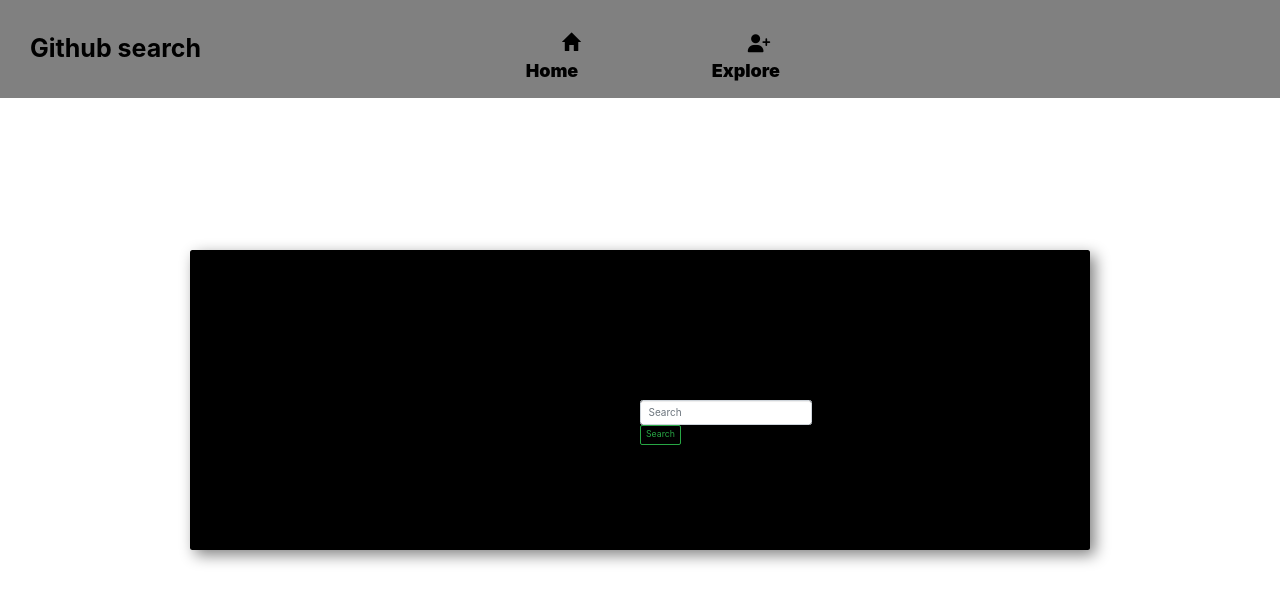
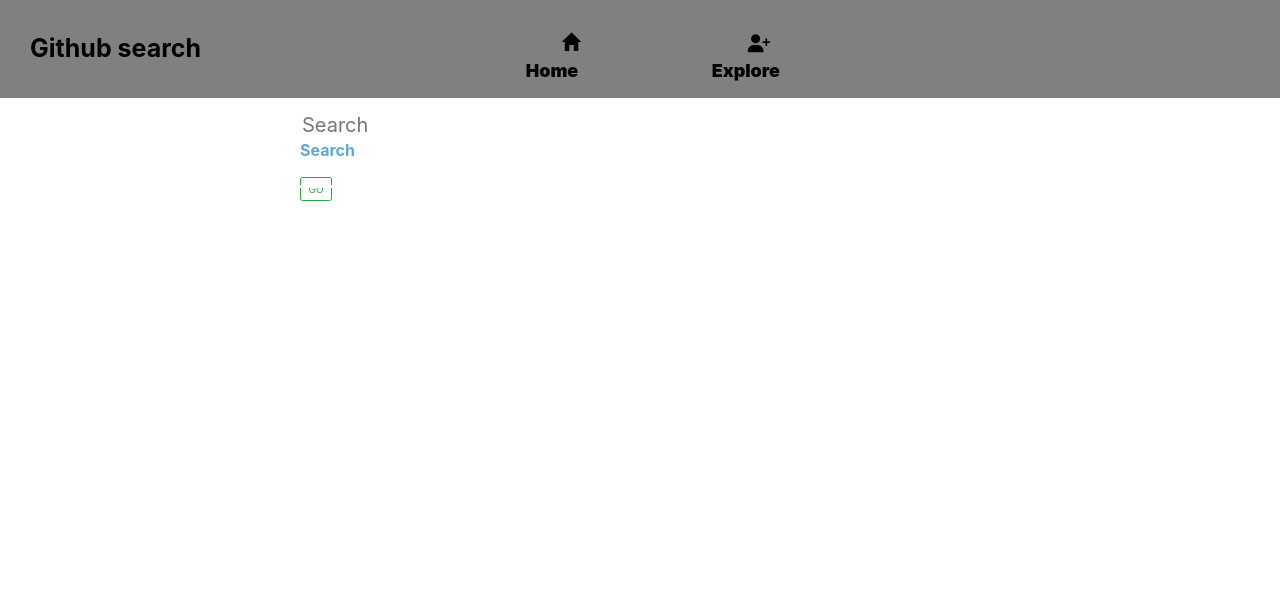
Before and after one commit to TERRYYYY/Github-search, an Angular app: page /repo in a window 1280 px wide. Shown: the top 602 px of the page. Built offline with nearby package versions, Linux system fonts and the light colour scheme.

Commit message:
adjustment to allow the github username and repo to display

```diff
--- a/src/app/classes/repository.ts
+++ b/src/app/classes/repository.ts
@@ -1,5 +1,5 @@
 export class Repository {
-    constructor(public name: string, public description: string, public language: string) {
+    constructor(public name: string, public description: string, public language: string, public link:string) {
 
     }
 
--- a/src/app/github/github.component.html
+++ b/src/app/github/github.component.html
@@ -10,11 +10,51 @@
 
 
 
+
+
+
 <app-user-search (searchUser)="searchUserName($event)"></app-user-search>
 
-    <p>{{user.name}} </p>
-    <p>{{user.followers}} </p>
-    <p>{{user.public_repo}}</p>
+<div class="ROW">
+    <div class="col-md-6">
+        <div class="card">
+            <div class="card-header">
+               Name: {{user.name}}
+            </div>
+            <div class="card-body">
+               Bio: {{user.bio}}
+                <br>
+                Location:{{user.location}}
+                <br>
+                Followers: {{user.followers}}
+                <br>
+                Following:{{user.following}}
+
+            </div>
+        </div>
+    </div>
+
+    <div class="col-md-6">
+        <div class="card">
+            <div class="col-md-6">
+               <div class="card-header">
+                   Language{{myRepo.language}}
+               </div>
+               <div class="card-body">
+                   {{myRepo.name}}
+                   <br>
+                   {{myRepo.description}}
+               </div>
+
+            </div>
+        </div>
+    </div>
+</div>
+
+<!-- <p class="card-text">Name: {{user.name}}</p>
+<p class="card-text">Followers: {{user.followers}}</p>
+<p class="card-text">Following: {{user.following}}</p>
+<p class="card-text">Public repos: {{user.public_repo}}</p> -->
 
  <!-- <div class="card">
 
--- a/src/app/repo-search/repo-search.component.css
+++ b/src/app/repo-search/repo-search.component.css
@@ -1,9 +1,13 @@
-header{
+
      /* background-image: linear-gradient(90deg,yellow,cyan,green); */
-    padding: 270px;
+     .card{
+         width: 300px;
+         height: 200px;
+         margin-top: 30px;
+         margin-left: 20px;
+     }
 
-}
-.card{
+/* .card{
      position: absolute;
     top: 50%;
     left: 50%;
@@ -12,12 +16,12 @@
     height: 300px;
     /* margin-top: 10px;
     margin-left: 140px; */
-    box-shadow: 5px 5px 15px gray;
+    /* box-shadow: 5px 5px 15px gray;
     color: black;
     background-color: black;
 
-}
-.search-box{
+} */
+/* .search-box{
     position: absolute;
     top: 50%;
     left: 50%;
@@ -31,7 +35,7 @@
     border-radius: 50px;
     padding: 0px 10px;
 
-}
+} */
 
 /* .card-body{
     border: 1px solid black;
--- a/src/app/repo-search/repo-search.component.html
+++ b/src/app/repo-search/repo-search.component.html
@@ -1,30 +1,47 @@
 <header>
-<div id="repo-search">
+<!-- <div id="repo-search">
     <div class="card">
         <div class="card-body">
-            <div class="search-box">
+            <div class="search-box"> -->
                 <app-user-search (searchUser)="searchRepo($event)"></app-user-search>
 
                 <!-- <input type="text" name="box" placeholder="Enter Repository..." > -->
 
 
-            </div>
+            <!-- </div> -->
 
+         <!-- </div> -->
+         <div class="row">
+             <div class="col-md-6" *ngFor="let myRepo of myRepos">
+                 <div class="col-md-6">
+                 <div class="card">
+                     <div class="card-header">
+                         Language: {{myRepo.language}}
+                     </div>
+                     <div class="card-body">
+                         {{myRepo.name}}
+                         <br>
+                         {{myRepo.description}}
+                         <br>
+                         {{myRepo.link}}
+                     </div>
+                 </div>
+                 </div>
+
+             </div>
          </div>
-        <div class="col-md-4" *ngFor="let myRepo of myRepos">`
+        <!-- <div class="col-md-4" *ngFor="let myRepo of myRepos">`
             <div class="card text-white bg-dark mb-3" style="max-width: 40rem; height: 20rem;">
                 <div class="card-header">{{myRepo.language}}</div>
                 <div class="card-body">
                     <h5 class="card-title" appHighlight>{{myRepo.name}}</h5>
                     <p class="card-text">{{myRepo.description}}</p>
-                </div>
-            </div>
-
-        </div>
+                </div> -->
 
 
+            <!-- </div> -->
 
-
+        <!-- </div>
     </div>
-</div>
-</header>
+</div> -->
+<!-- </header> -->
--- a/src/app/repo-search/repo-search.component.ts
+++ b/src/app/repo-search/repo-search.component.ts
@@ -12,8 +12,8 @@
 
   constructor(private apiRepo:GithubRepoService) { }
 
-  searchRepo(userlogin) {
-    this.apiRepo.githubRepo(userlogin).subscribe(data => {
+  searchRepo(username) {
+    this.apiRepo.githubRepo(username).subscribe(data => {
       this.myRepos = data
 
     })
--- a/src/app/services/github-repo.service.ts
+++ b/src/app/services/github-repo.service.ts
@@ -11,7 +11,7 @@
   constructor(private http: HttpClient) { }
 
   githubRepo(username):Observable<Repository[]>{
-    return this.http.get<Repository[]>("https://api.github.com/users/" + username + "/repo" + environment.apiKey)
+    return this.http.get<Repository[]>("https://api.github.com/users/" + username + "/repos" + environment.apiKey)
   }
 
 }
--- a/src/app/user-search/user-search.component.css
+++ b/src/app/user-search/user-search.component.css
@@ -1,5 +1,64 @@
-form{
+/* form{
     position: absolute;
     top: 50%;
     left: 50%;
+} */
+.form{
+    width: 50%;
+    position: relative;
+    height: 50px;
+    font-size: 20px;
+    color: black;
+    margin-left: 300px;
+
 }
+.form input{
+    width: 100%;
+    height: 70%;
+    color: #595f6e;
+    padding-top: 20px;
+    border: none;
+    margin-bottom: 40px;
+    outline: none;
+
+}
+.form label{
+   text-align: center;
+    margin-top: 40px;
+    position: absolute;
+    top: 10px;
+    bottom: 0px;
+    left: 0%;
+    width: 100%;
+    height: 80%;
+    pointer-events: none;
+    border-bottom: 1px solid black;
+
+}
+.form label::after{
+    content: " ";
+    position: absolute;
+    left: 0px;
+    bottom: -1px;
+    height: 100%;
+    width: 100%;
+    border-bottom: 3px solid white;
+    transform: translateX(-100%);
+    transition: transform 0.3s ease;
+}
+.content-name{
+    overflow: hidden;
+    position: absolute;
+    bottom: 5px;
+    left: 0px;
+    transition: all 0.3s ease;
+}
+.form input:focus + .label-name .content-name, .form input:valid + .label-name .content-name{
+    transform: translateY(-20px);
+    font-size: 16px;
+    color:  #5fa8d3;
+
+}
+.form input:focus + .label-name::after, .form input:valid + .label-name::after{
+    transform: translateX(0%);
+}
--- a/src/app/user-search/user-search.component.html
+++ b/src/app/user-search/user-search.component.html
@@ -1,7 +1,25 @@
 <form class="form-inline mr-auto" #goalForm='ngForm'>
-    <input class="form-control mr-sm-2" type="text" placeholder="Search" aria-label="Search" name="search"
+    <div class="form">
+        <input type="text" placeholder="Search" aria-label="Search" name="search"
+            [(ngModel)]="newUser.name">
+        <label for="name" class="label-name">
+            <span class="content-name">Search</span>
+        </label>
+        <button class="btn btn-outline-success" type="submit" (click)="submitUser()">GO</button>
+
+    </div>
+    <!-- <input class="form-control mr-sm-2" type="text" placeholder="Search" aria-label="Search" name="search"
         [(ngModel)]="newUser.name">
 
-    <button class="btn btn-outline-success btn-rounded btn-sm my-0" type="submit" (click)="submitUser()">Search</button>
+    <button class="btn btn-outline-success btn-rounded btn-sm my-0" type="submit" (click)="submitUser()">Search</button> -->
 
 </form>
+<!-- !-- <div class="form">
+    <input type="text" name="name" autocomplete="off" aria-label="Search" name="search" [(ngModel)]="newUser.name"
+        required>
+    <label for="name" class="label-name">
+        <span class="content-name">Search Username</span>
+
+    </label>
+    <button type="button" class="btn btn-info btn-lg" (click)="submitUser()">GO</button>
+</div> -->
```
